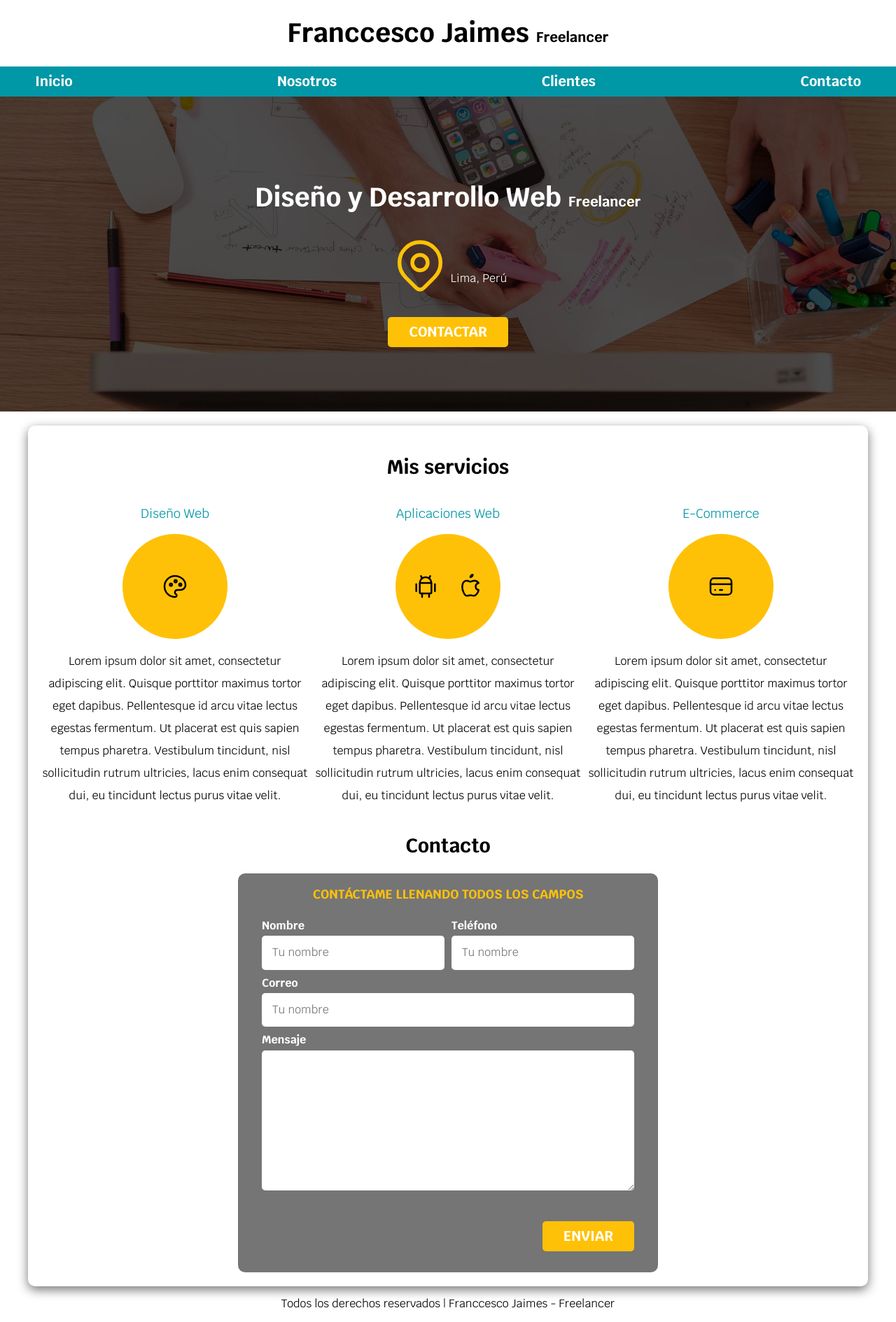
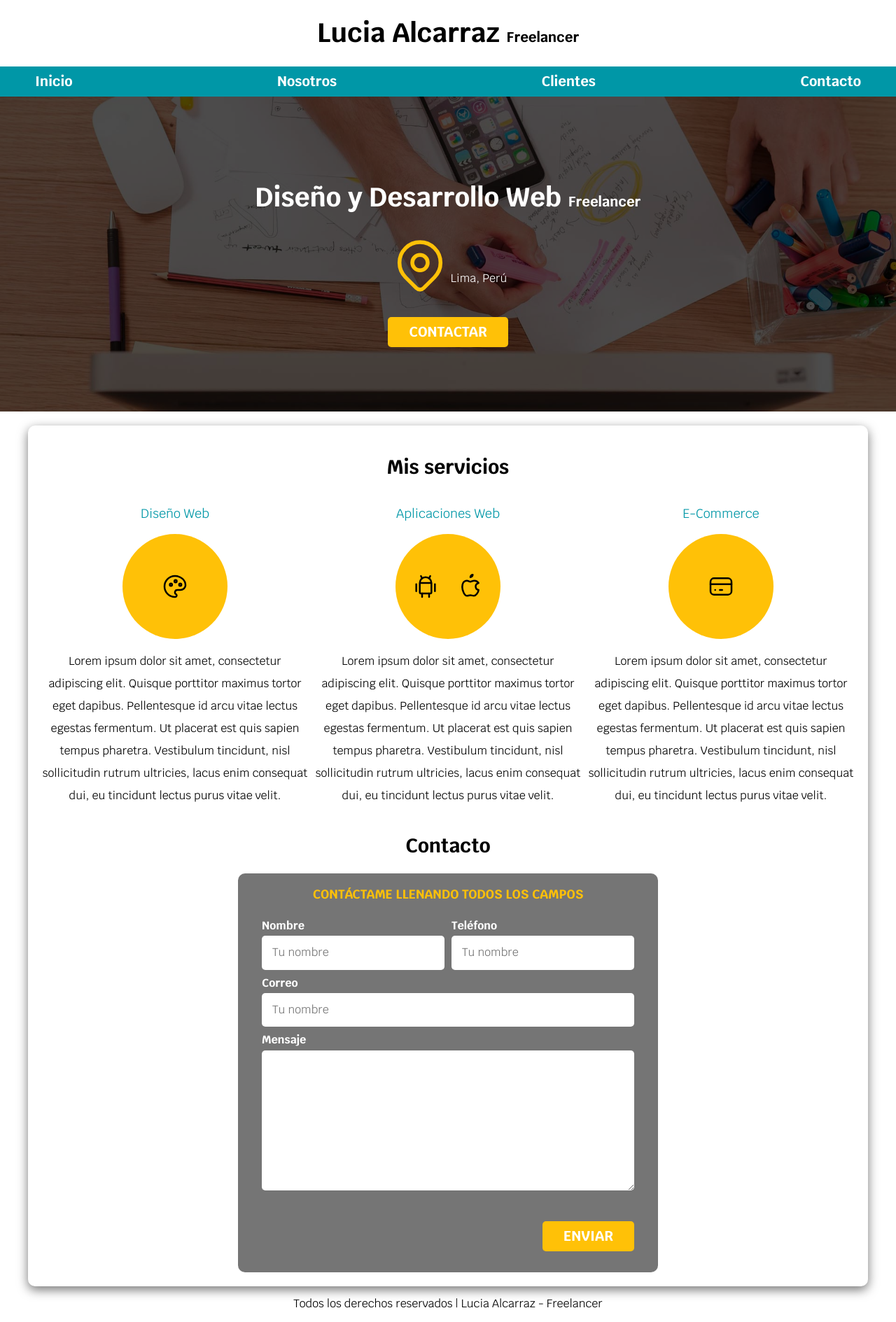
Before and after one commit to Adexuu/Freelancersite, a plain HTML site: page index.html in a window 1280 px wide. Shown: the whole page at 70% size. Drawn offline with Linux system fonts and the light colour scheme.

Commit message:
Mi mensaje

```diff
--- a/index.html
+++ b/index.html
@@ -17,7 +17,7 @@
 </head>
 
 <body>
-  <h1 class="title">Franccesco Jaimes
+  <h1 class="title">Lucia Alcarraz
     <span>Freelancer</span>
   </h1>
   <div class="nav-bg">
@@ -162,7 +162,7 @@
   </main>
 
   <footer class="footer">
-    <p>Todos los derechos reservados | Franccesco Jaimes - Freelancer</p>
+    <p>Todos los derechos reservados | Lucia Alcarraz - Freelancer</p>
   </footer>
 </body>
 
```
